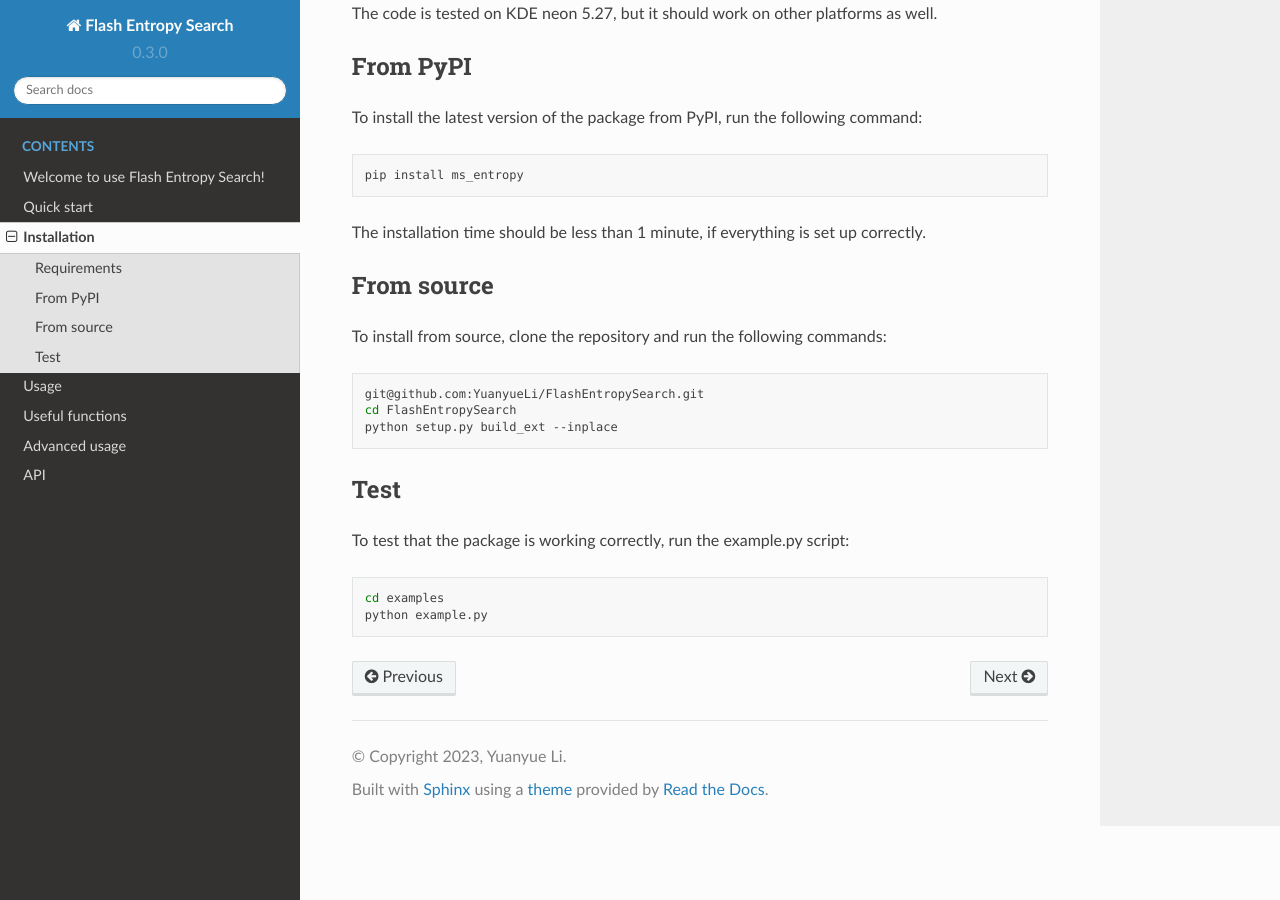
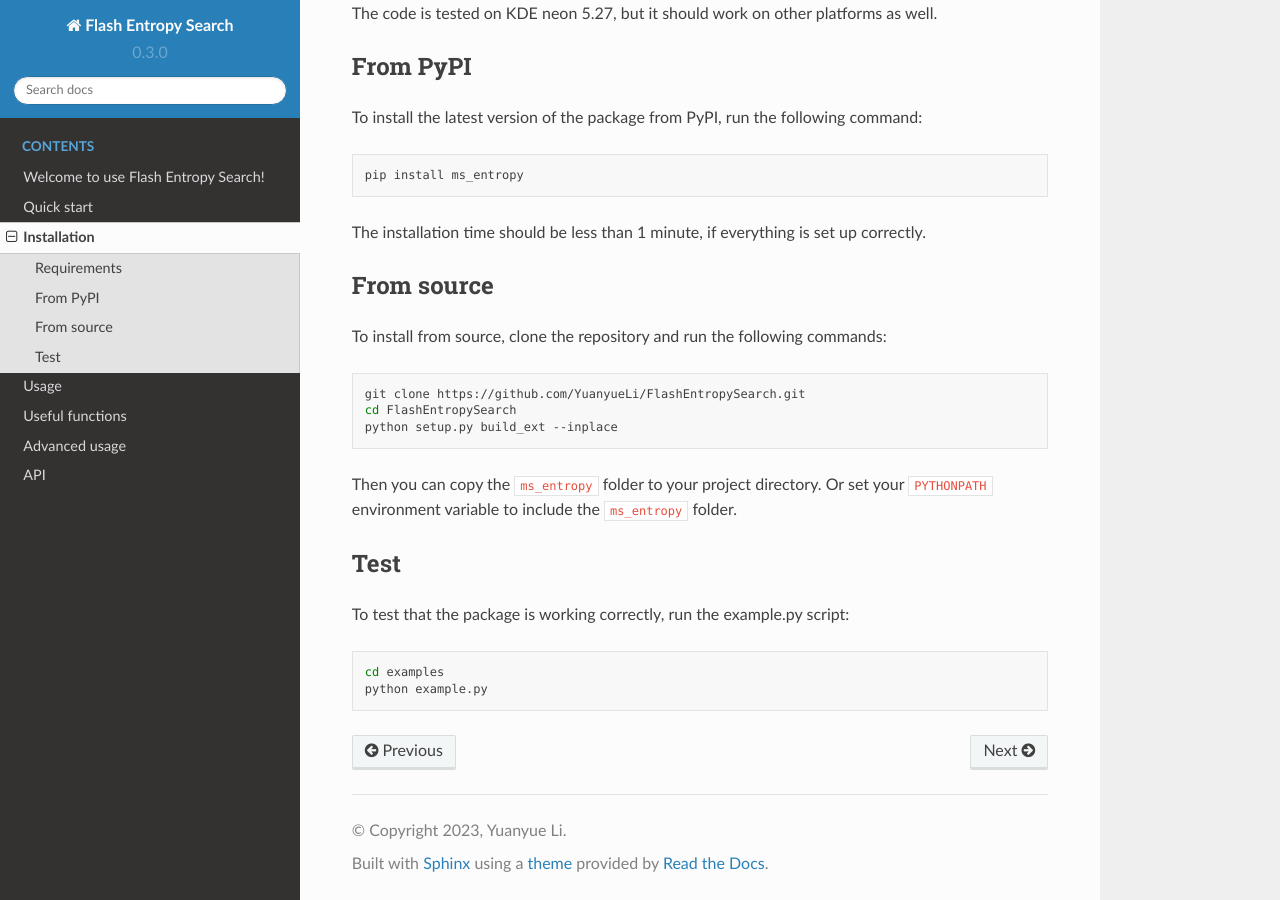
Before and after one commit to YuanyueLi/FlashEntropySearch, a Sphinx documentation site: the page built from docs/source/install.rst, in a window 1280 px wide and 900 px high, scrolled down 631 px. Built offline with Sphinx 7.4.7 and the Read the Docs theme 2.0.0, drawn with Linux system fonts in a browser that asks for light colours.

Commit message:
Update the documents.

```diff
--- a/docs/source/advanced_usage.rst
+++ b/docs/source/advanced_usage.rst
@@ -42,7 +42,6 @@ When you have a GPU and searching a single spectrum took you more than 0.1 secon
     # entropy_similarity = entropy_search.search(
     #     precursor_mz=150.0,
     #     peaks=[[100.0, 1.0], [101.0, 1.0], [102.0, 1.0]],
-    #     target='cpu'
     # )
     # Use this:
     entropy_similarity = entropy_search.search(
--- a/docs/source/install.rst
+++ b/docs/source/install.rst
@@ -44,10 +44,11 @@ To install from source, clone the repository and run the following commands:
 
 .. code-block:: bash
 
-  git@github.com:YuanyueLi/FlashEntropySearch.git
+  git clone https://github.com/YuanyueLi/FlashEntropySearch.git
   cd FlashEntropySearch
   python setup.py build_ext --inplace
 
+Then you can copy the ``ms_entropy`` folder to your project directory. Or set your ``PYTHONPATH`` environment variable to include the ``ms_entropy`` folder.
 
 Test
 ====
```
